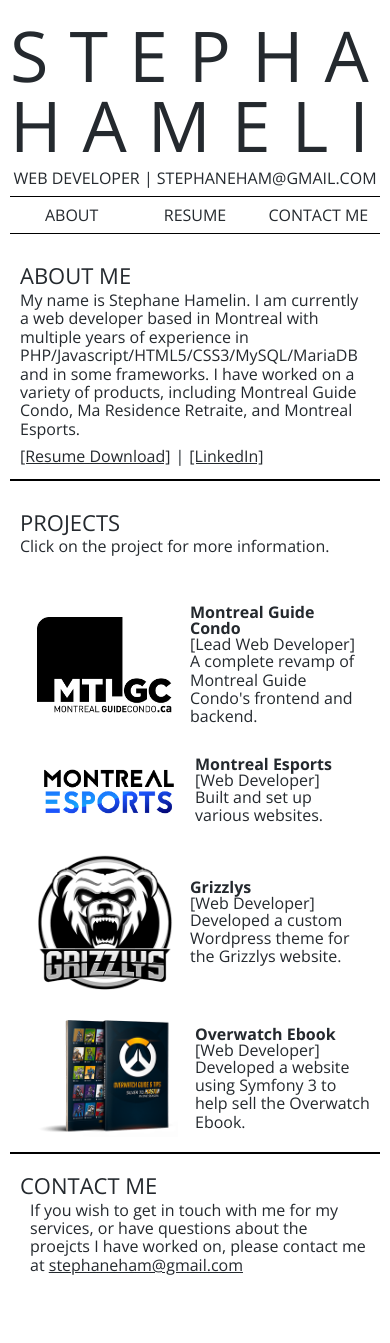
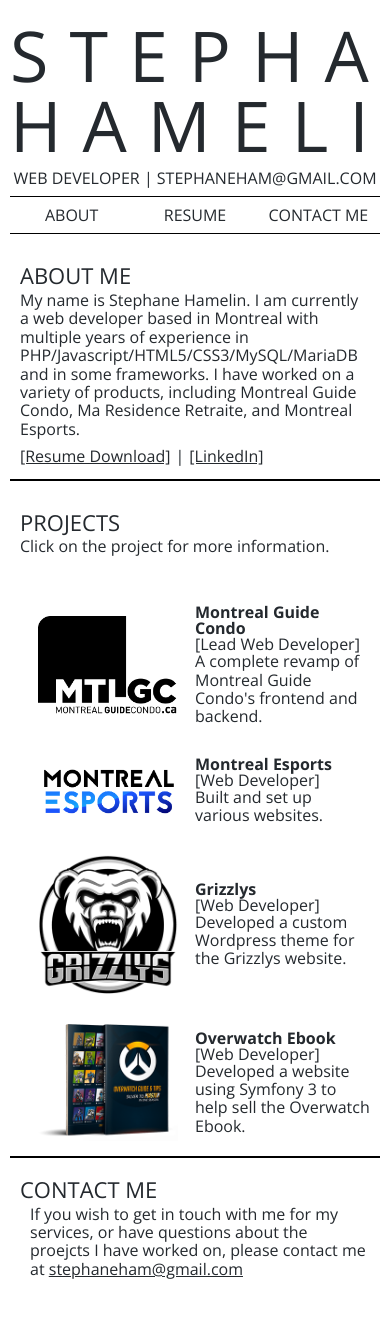
Before and after one commit to stephaneham/stephaneham.github.io, a Jekyll site: the page built from index.html, in a window 390 px wide. Built offline with Jekyll 4.4.1, drawn with Linux system fonts in a browser that asks for light colours; nearby versions of some CDN libraries.

Commit message:
Update style.css

```diff
--- a/css/style.css
+++ b/css/style.css
@@ -414,6 +414,10 @@
 		padding-left: 0;
 	}
 
+	.projects .project-list .project:nth-child(odd) {
+		padding-right: 0;
+	}
+
 	.projects .project-list .project .project-image img{
 		max-width: 80%;
 	}
```
